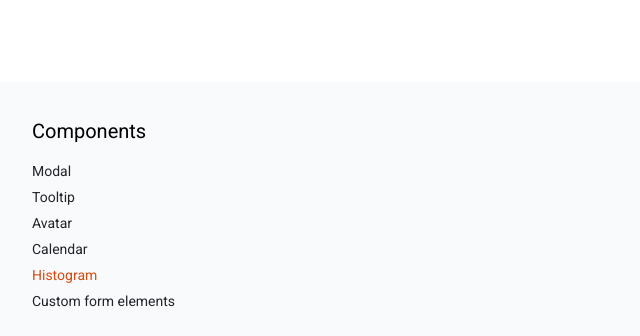
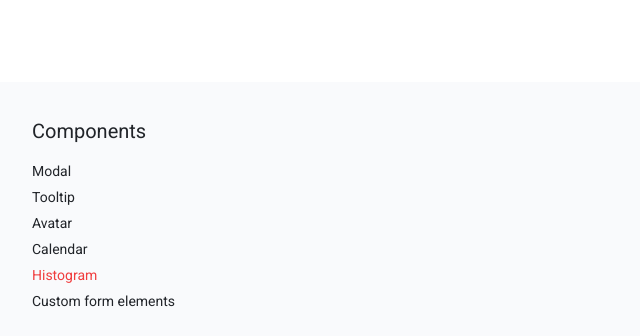
Before and after one commit to js-tasks-ru/htmlcss-20210513_mityakrylov, a website: page pages/template.html in a window 1280 px wide. Shown: the top 336 px of the page, 73-713 px from the left. Drawn offline with Linux system fonts and the light colour scheme.

Commit message:
page pr fixes

```diff
--- a/components/page/page.css
+++ b/components/page/page.css
@@ -1,9 +1,3 @@
-html,
-body {
-    height: 100%;
-    margin: 0;
-}
-
 .page {
     display: grid;
     grid-template-rows: auto 1fr auto;
@@ -60,21 +54,23 @@ body {
 }
 
 .page__menu-item_active {
-    color: #D84910;
+    color: var(--red);
 }
 
-.page__menu-item_title {
+.page__menu-item_with-margin {
+    margin-top: 30px;
+}
+
+.page__menu-item-title {
     margin-top: 36px;
     margin-bottom: 16px;
 
+    font-style: normal;
+    font-weight: normal;
     font-size: 20px;
     line-height: 26px;
 
-    color: #000000;
-}
-
-.page__menu-item_main-page {
-    margin-top: 30px;
+    color: var(--black);
 }
 
 .page__component {
--- a/pages/template.html
+++ b/pages/template.html
@@ -5,20 +5,27 @@
     <title>Template</title>
     <link rel="stylesheet" href="../assets/css/main.css">
     <link rel="stylesheet" href="../components/page/page.css">
+    <style>
+        html,
+        body {
+            height: 100%;
+            margin: 0;
+        }
+    </style>
 </head>
 <body>
     <div class='page'>
         <div class='page__header'></div>
         <div class='page__main'>
             <div class='page__menu'>
-                <div class='page__menu-item page__menu-item_title'>Components</div>
+                <div class='page__menu-item-title'>Components</div>
                 <div class='page__menu-item'>Modal</div>
                 <div class='page__menu-item'>Tooltip</div>
                 <div class='page__menu-item'>Avatar</div>
                 <div class='page__menu-item'>Calendar</div>
                 <div class='page__menu-item page__menu-item_active'>Histogram</div>
                 <div class='page__menu-item'>Custom form elements</div>
-                <div class='page__menu-item page__menu-item_main-page'>Main page</div>
+                <div class='page__menu-item page__menu-item_with-margin'>Main page</div>
             </div>
             <div class='page__component'></div>
         </div>
```
